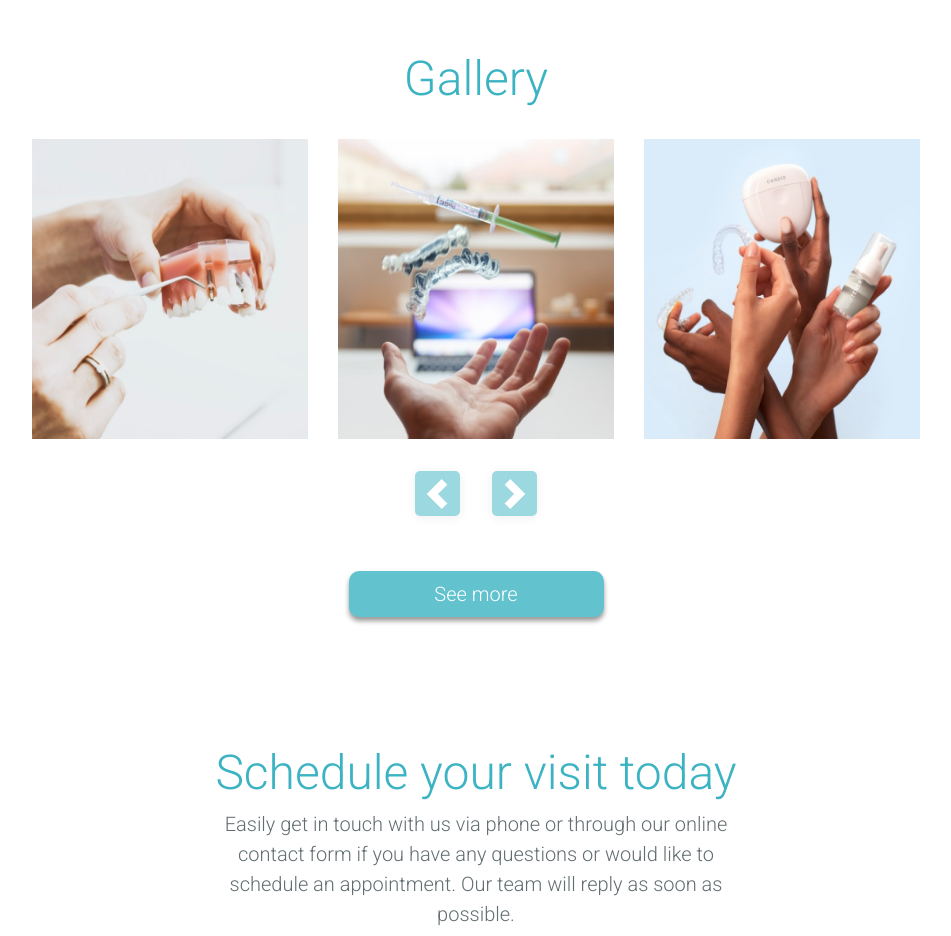
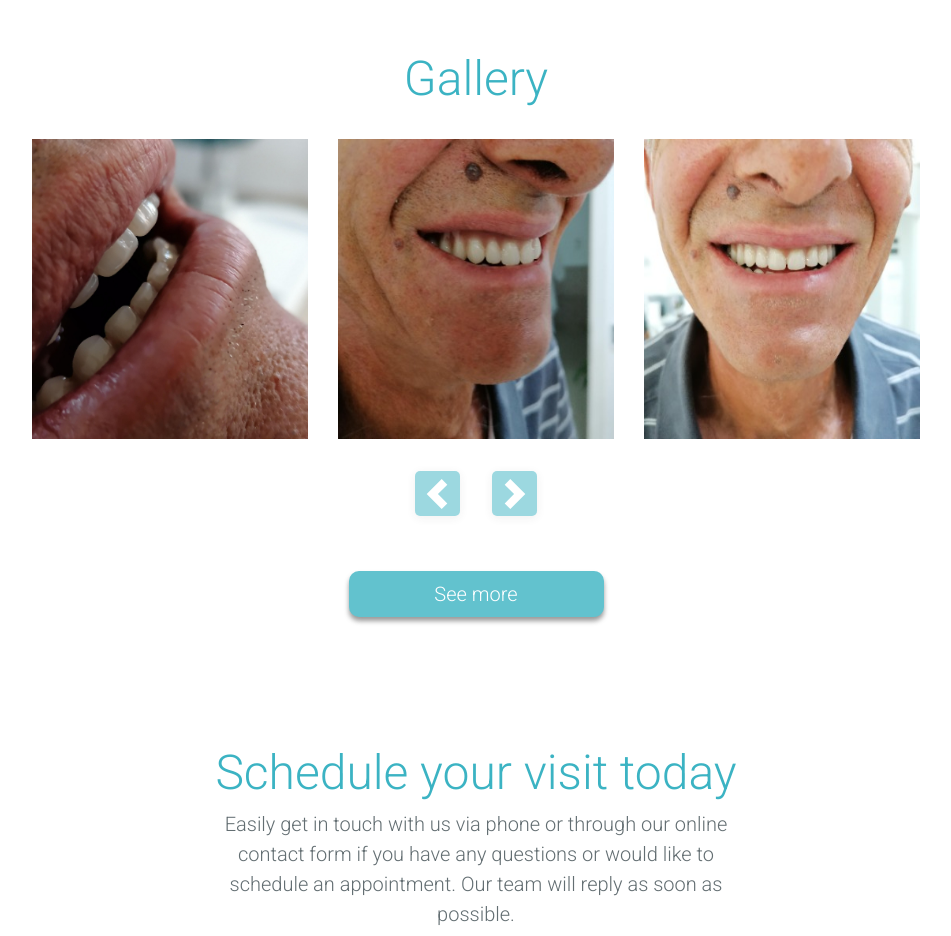
Before and after one commit to sedc-codecademy/sp2020-cp04-mkd, a plain HTML site: page src/pages/homepage.html in a window 1280 px wide. Shown: the part 2540-3476 px from the top of the page, without its empty margins (164-1115 px from the left). Drawn offline with nearby package versions, Linux system fonts and the light colour scheme.

Commit message:
Gallery images changed

```diff
--- a/src/pages/homepage.html
+++ b/src/pages/homepage.html
@@ -260,19 +260,19 @@
               <div class="col-4 align-self-center">
                 <img
                   class="img img-fluid img-fluid_size"
-                  src="../images/homepage/GalleryHP1.png"
+                  src="../images/homepage/GalleryHP1.jpg"
                 />
               </div>
               <div class="col-4 align-self-center">
                 <img
                   class="img img-fluid img-fluid_size"
-                  src="../images/homepage/GalleryHP2.png"
+                  src="../images/homepage/GalleryHP2.jpg"
                 />
               </div>
               <div class="col-4 align-self-center">
                 <img
                   class="img img-fluid img-fluid_size"
-                  src="../images/homepage/GalleryHP3.png"
+                  src="../images/homepage/GalleryHP3.jpg"
                 />
               </div>
             </div>
```
Also changed, not shown: src/images/homepage/GalleryHP1.jpg (added), src/images/homepage/GalleryHP2.jpg (added), src/images/homepage/GalleryHP3.jpg (added).
